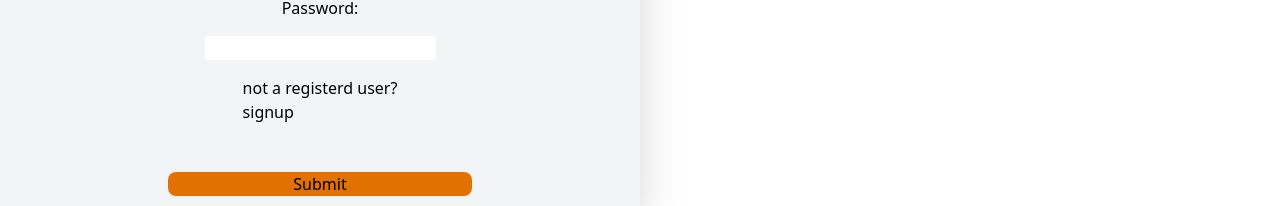
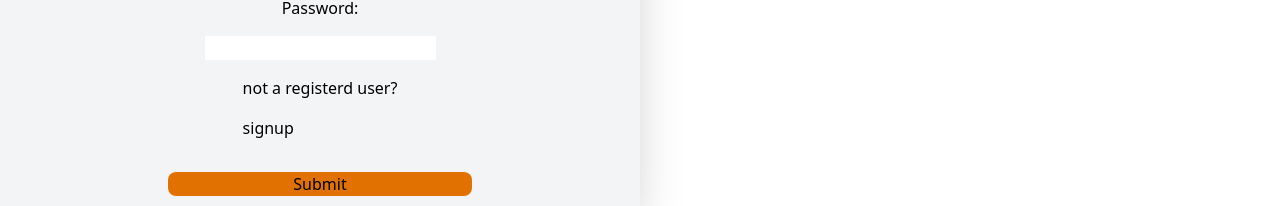
Before and after one commit to JGuzman87/ff-blogs, a Next.js app: page /login in a window 1280 px wide. Shown: the part 272-478 px from the top of the page. Built offline with nearby package versions, Linux system fonts and the light colour scheme.

Commit message:
fixed signup link and added flex

```diff
--- a/app/components/Form.jsx
+++ b/app/components/Form.jsx
@@ -41,13 +41,11 @@ const Form = ({handleChange, handleClick, name, email, password}) => {
         required
       />
       {pathname === "/login" && (
-        <div className="flex justify-evenly">
-          <p>
-            not a registerd user?{" "}
-            <Link href={"/signup"}>
-              <p className='link link-hover'>signup</p>
-            </Link>
-          </p>
+        <div className="flex flex-col">
+          <p>not a registerd user? </p>
+          <Link href={"/signup"}>
+            <p className="link link-hover">signup</p>
+          </Link>
         </div>
       )}
       <button className="bg-amber-600 rounded-lg w-1/2 " type="submit">
```
